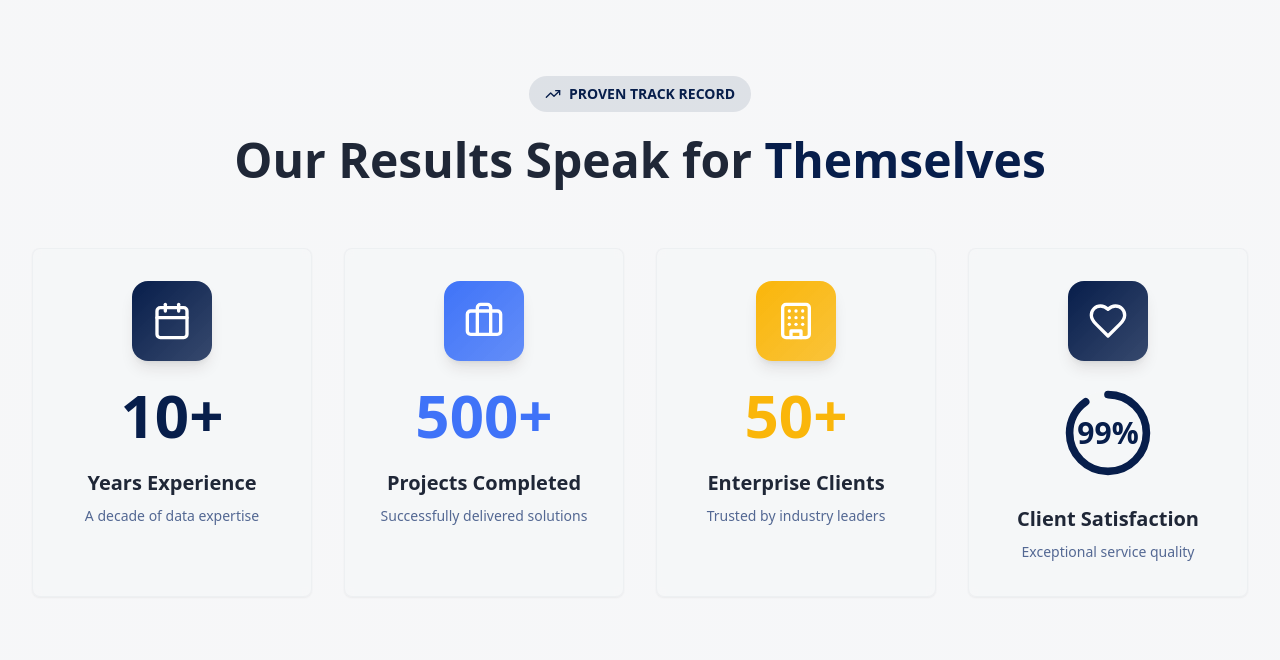
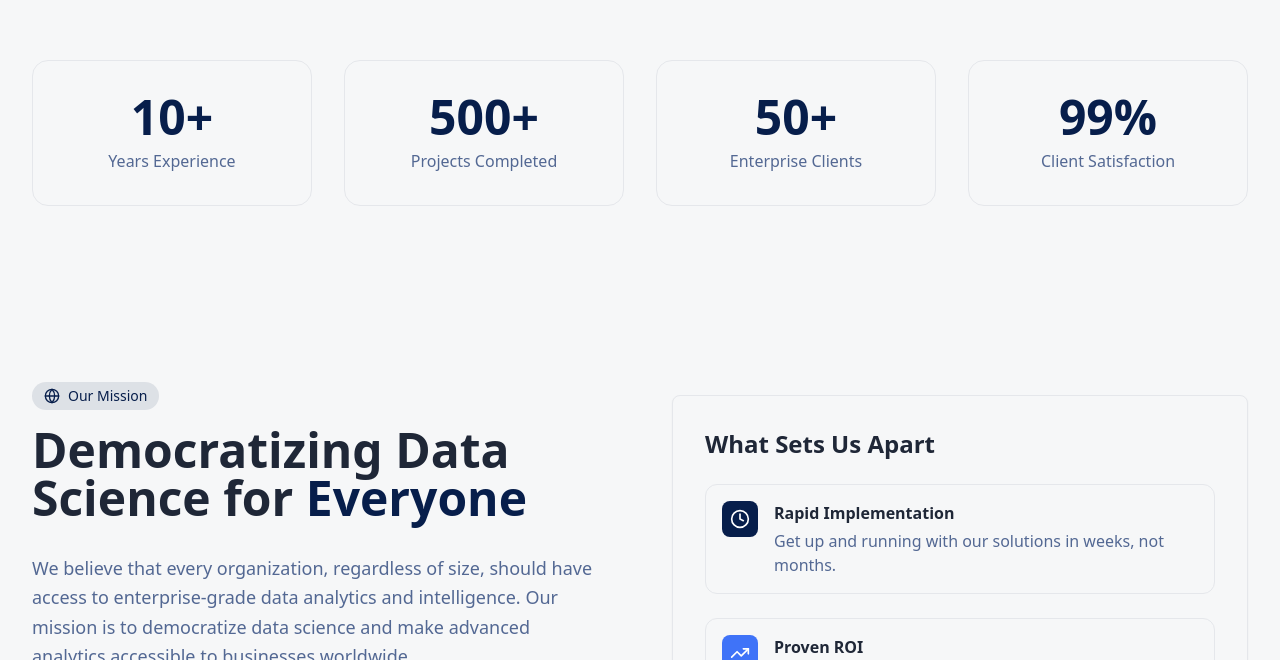
Before and after one commit to waqaralyy/prestige-data-flow, a React (Vite) app: page /about in a window 1280 px wide. Shown: the part 700-1360 px from the top of the page. Built offline with nearby package versions, Linux system fonts and the light colour scheme.

Commit message:
Reverted to commit 96fd623c2f2c67e1a5f184a2a0fdf940e0fb0f8b

```diff
--- a/src/pages/About.tsx
+++ b/src/pages/About.tsx
@@ -13,11 +13,7 @@ import {
   Target,
   Lightbulb,
   Shield,
-  Clock,
-  Calendar,
-  Briefcase,
-  Building,
-  Heart
+  Clock
 } from "lucide-react";
 
 const About = () => {
@@ -45,35 +41,10 @@ const About = () => {
   ];
 
   const stats = [
-    {
-      number: "10+",
-      label: "Years Experience",
-      icon: Calendar,
-      color: "primary",
-      description: "A decade of data expertise"
-    },
-    {
-      number: "500+",
-      label: "Projects Completed",
-      icon: Briefcase,
-      color: "secondary",
-      description: "Successfully delivered solutions"
-    },
-    {
-      number: "50+",
-      label: "Enterprise Clients",
-      icon: Building,
-      color: "accent",
-      description: "Trusted by industry leaders"
-    },
-    {
-      number: "99%",
-      label: "Client Satisfaction",
-      icon: Heart,
-      color: "primary",
-      description: "Exceptional service quality",
-      isPercentage: true
-    }
+    { number: "10+", label: "Years Experience" },
+    { number: "500+", label: "Projects Completed" },
+    { number: "50+", label: "Enterprise Clients" },
+    { number: "99%", label: "Client Satisfaction" }
   ];
 
 
@@ -127,93 +98,16 @@ const About = () => {
         </section>
 
         {/* Stats Section */}
-        <section className="py-24 bg-gradient-to-br from-muted/50 to-muted">
+        <section className="py-20 bg-muted">
           <div className="container mx-auto px-4 sm:px-6 lg:px-8">
-            <div className="text-center mb-16">
-              <div className="inline-flex items-center gap-2 px-4 py-2 bg-primary/10 text-primary rounded-full text-sm font-semibold mb-6">
-                <TrendingUp className="h-4 w-4" />
-                PROVEN TRACK RECORD
-              </div>
-              <h2 className="text-4xl lg:text-5xl font-bold text-foreground mb-4">
-                Our Results Speak for
-                <span className="text-primary"> Themselves</span>
-              </h2>
-            </div>
-
-            <div className="grid grid-cols-1 md:grid-cols-2 lg:grid-cols-4 gap-8">
+            <div className="grid grid-cols-2 lg:grid-cols-4 gap-8">
               {stats.map((stat, index) => (
-                <Card key={index} className="group relative overflow-hidden hover:shadow-2xl transition-all duration-500 hover:scale-105 bg-card/80 backdrop-blur-sm border border-border/50 hover:border-primary/20">
-                  {/* Gradient overlay */}
-                  <div className={`absolute inset-0 bg-gradient-to-br ${
-                    stat.color === 'primary' ? 'from-primary/10 to-primary/5' :
-                    stat.color === 'secondary' ? 'from-secondary/10 to-secondary/5' :
-                    'from-accent/10 to-accent/5'
-                  } opacity-0 group-hover:opacity-100 transition-opacity duration-500`}></div>
-
-                  <CardContent className="relative p-8 text-center space-y-6">
-                    {/* Icon */}
-                    <div className={`mx-auto w-20 h-20 rounded-2xl flex items-center justify-center group-hover:scale-110 transition-all duration-300 shadow-lg ${
-                      stat.color === 'primary' ? 'bg-gradient-to-br from-primary to-primary/80 group-hover:shadow-primary/25' :
-                      stat.color === 'secondary' ? 'bg-gradient-to-br from-secondary to-secondary/80 group-hover:shadow-secondary/25' :
-                      'bg-gradient-to-br from-accent to-accent/80 group-hover:shadow-accent/25'
-                    }`}>
-                      <stat.icon className="h-10 w-10 text-white" aria-hidden="true" />
-                    </div>
-
-                    {/* Number - Special treatment for percentage */}
-                    {stat.isPercentage ? (
-                      <div className="relative">
-                        <div className="mx-auto w-24 h-24 relative">
-                          {/* Circular progress background */}
-                          <svg className="w-24 h-24 transform -rotate-90" viewBox="0 0 100 100">
-                            <circle
-                              cx="50"
-                              cy="50"
-                              r="40"
-                              fill="transparent"
-                              stroke="currentColor"
-                              strokeWidth="8"
-                              className="text-muted/30"
-                            />
-                            <circle
-                              cx="50"
-                              cy="50"
-                              r="40"
-                              fill="transparent"
-                              stroke="currentColor"
-                              strokeWidth="8"
-                              strokeDasharray="251.2"
-                              strokeDashoffset="25.12"
-                              strokeLinecap="round"
-                              className="text-primary transition-all duration-1000 group-hover:stroke-dashoffset-0"
-                            />
-                          </svg>
-                          <div className="absolute inset-0 flex items-center justify-center">
-                            <span className="text-3xl font-bold text-primary">{stat.number}</span>
-                          </div>
-                        </div>
-                      </div>
-                    ) : (
-                      <div className={`text-5xl lg:text-6xl font-bold transition-colors duration-300 ${
-                        stat.color === 'primary' ? 'text-primary group-hover:text-primary/80' :
-                        stat.color === 'secondary' ? 'text-secondary group-hover:text-secondary/80' :
-                        'text-accent group-hover:text-accent/80'
-                      }`}>
-                        {stat.number}
-                      </div>
-                    )}
-
-                    {/* Label */}
-                    <div className="space-y-2">
-                      <h3 className="text-xl font-bold text-foreground group-hover:text-primary transition-colors duration-300">
-                        {stat.label}
-                      </h3>
-                      <p className="text-sm text-muted-foreground leading-relaxed">
-                        {stat.description}
-                      </p>
-                    </div>
-                  </CardContent>
-                </Card>
+                <div key={index} className="text-center group">
+                  <div className="p-8 rounded-2xl bg-card border border-border hover:shadow-large transition-all duration-300 group-hover:scale-105">
+                    <div className="text-4xl lg:text-5xl font-bold text-primary mb-2">{stat.number}</div>
+                    <div className="text-muted-foreground font-medium">{stat.label}</div>
+                  </div>
+                </div>
               ))}
             </div>
           </div>
```
